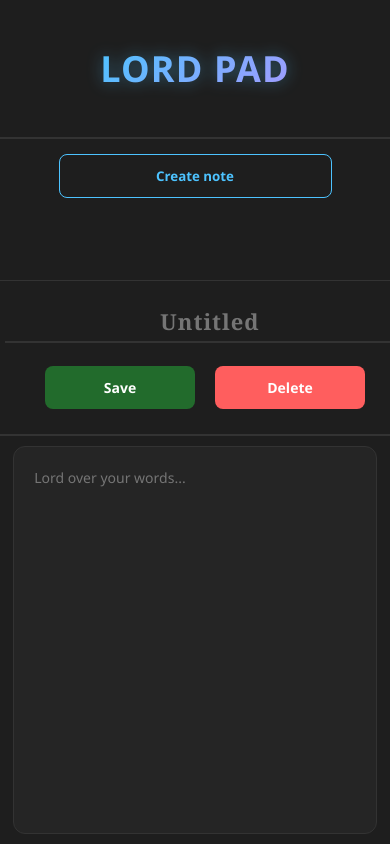
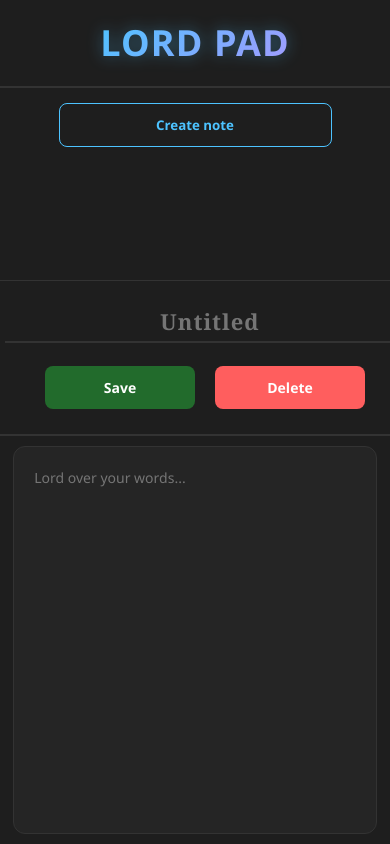
Before and after one commit to emmycool-cloud/LordPad, a plain HTML site: page index.html in a window 390 px wide. Drawn offline with Linux system fonts and the light colour scheme.

Commit message:
reduced the name height

```diff
--- a/style.css
+++ b/style.css
@@ -120,11 +120,12 @@ h1:hover{
 .note-item:hover{
     transform: scale(1.1);
 }
-.note-item.active{
-    transform: scale(1,);
+.note-item.active {
+    transform: scale(1);
     font-weight: bold;
     border-left: 4px solid var(--primary-blue);
     border-right: 4px solid var(--primary-blue);
+
 }
 
 .main-editor {
@@ -271,7 +272,7 @@ h1:hover{
     .name{
         position: sticky;
         top: 0px;
-        height: 15vh;
+        height: 9vh;
         z-index: 10;
     }
     h1{
```
